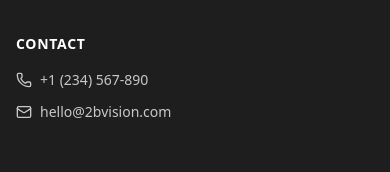
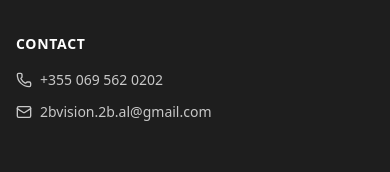
Before and after one commit to TheSlimShady09/2BVISION, a React (Vite) app: page /project/1 in a window 390 px wide. Shown: the part 1047-1219 px from the top of the page. Built offline with nearby package versions, Linux system fonts and the light colour scheme; no server answers; the database is empty.

Commit message:
Update footer contact: phone +355 069 562 0202 and email 2bvision.2b.al@gmail.com

```diff
--- a/src/components/layout/Footer.jsx
+++ b/src/components/layout/Footer.jsx
@@ -36,24 +36,24 @@ export function Footer() {
             <ul className="space-y-3">
               <li>
                 <a
-                  href="tel:+1234567890"
+                  href="tel:+355695620202"
                   className="flex items-center gap-2 text-[#c8c8c8] hover:text-white text-sm transition-colors w-fit"
                   onMouseEnter={setHovering}
                   onMouseLeave={setDefault}
                 >
                   <Phone className="w-4 h-4" />
-                  +1 (234) 567-890
+                  +355 069 562 0202
                 </a>
               </li>
               <li>
                 <a
-                  href="mailto:hello@2bvision.com"
+                  href="mailto:2bvision.2b.al@gmail.com"
                   className="flex items-center gap-2 text-[#c8c8c8] hover:text-white text-sm transition-colors w-fit"
                   onMouseEnter={setHovering}
                   onMouseLeave={setDefault}
                 >
                   <Mail className="w-4 h-4" />
-                  hello@2bvision.com
+                  2bvision.2b.al@gmail.com
                 </a>
               </li>
             </ul>
```
